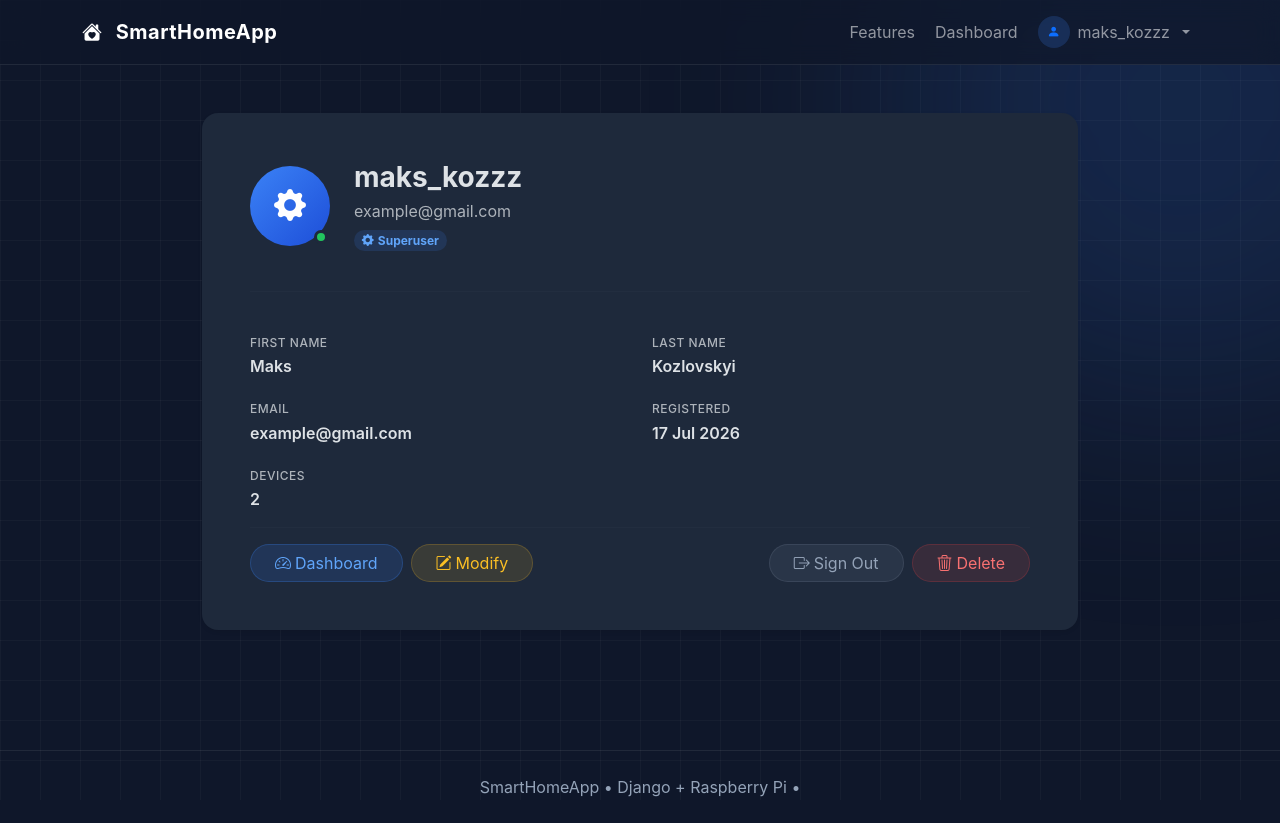
After one commit to Maks0m0s/SmartHomeApp, a Django app: page /profile/ in a window 1280 px wide. The commit adds this page. Run offline with Django 5.2, Linux system fonts and the light colour scheme; a user stored in the database is signed in; data comes from the database, SQL or seed files in the repository; both versions use the stored data as it was after the commit.

Commit message:
Profile Management Added

```diff
--- a/main/api/dashboard_views.py
+++ b/main/api/dashboard_views.py
@@ -108,6 +108,7 @@ class UserDetailView(viewsets.ViewSet):
         display_name = user_obj.get_full_name() or user_obj.username
         ctx["panel_title"] = '<i class="bi bi-person me-2"></i>' + display_name
         ctx["panel_subtitle"] = "Devices owned by " + display_name
+        ctx["panel_is_user_profile"] = True
         return Response(ctx)
 
 
--- /dev/null
+++ b/main/api/profile_views.py
@@ -0,0 +1,35 @@
+from rest_framework import viewsets, permissions
+from rest_framework.response import Response
+from rest_framework.renderers import TemplateHTMLRenderer
+from rest_framework.decorators import action
+from main.permissions import IsAuthenticatedOrRedirect
+from django.contrib.auth.models import User
+from django.shortcuts import get_object_or_404
+
+class ProfileView(viewsets.ViewSet):
+    renderer_classes = [TemplateHTMLRenderer]
+    permission_classes = [IsAuthenticatedOrRedirect]
+
+    def get_permissions(self):
+        if self.action == 'user_profile':
+            return [permissions.AllowAny()]
+        return [IsAuthenticatedOrRedirect()]
+
+    def list(self, request):
+        u = request.user
+        ctx = {
+            "profile_user": u,
+            "device_count": u.devices.count(),
+            "is_own_profile": True,
+        }
+        return Response(ctx, template_name='main/profile.html')
+
+    @action(detail=True, methods=['get'], url_path='user_profile')
+    def user_profile(self, request, username=None):
+        u = get_object_or_404(User, username=username)
+        ctx = {
+            "profile_user": u,
+            "device_count": u.devices.count(),
+            "is_own_profile": request.user.is_authenticated and request.user.id == u.id,
+        }
+        return Response(ctx, template_name='main/user_profile.html')
--- /dev/null
+++ b/main/permissions.py
@@ -0,0 +1,10 @@
+from rest_framework.permissions import BasePermission
+
+class IsAuthenticatedOrRedirect(BasePermission):
+    def has_permission(self, request, view):
+        if request.user and request.user.is_authenticated:
+            return True
+
+        # mark request so middleware can catch it
+        request._redirect_to_login = True
+        return False
--- a/main/templates/main/base.html
+++ b/main/templates/main/base.html
@@ -137,6 +137,11 @@
                     </a>
                     <ul class="dropdown-menu dropdown-menu-end dropdown-menu-dark glass border-0 mt-2 p-2">
                         <li>
+                            <a href="{% url 'profile' %}" class="dropdown-item rounded-2 py-2">
+                                <i class="bi bi-person-fill me-2"></i>Profile
+                            </a>
+                        </li>
+                        <li>
                             <a href="{% url 'logout' %}" class="dropdown-item rounded-2 py-2">
                                 <i class="bi bi-box-arrow-right me-2"></i>Sign Out
                             </a>
--- /dev/null
+++ b/main/templates/main/profile.html
@@ -0,0 +1,109 @@
+{% extends "main/base.html" %}
+
+{% block title %}My Profile{% endblock %}
+
+{% block content %}
+<div class="container py-5" style="max-width:900px;">
+
+    <!-- PROFILE CARD -->
+    <div class="card shadow-sm border-0 rounded-4 p-4 p-md-5 mb-4" style="background:var(--card);">
+
+        <div class="d-flex align-items-center gap-4 mb-4">
+            <!-- Avatar -->
+            <div class="d-flex align-items-center justify-content-center flex-shrink-0 position-relative"
+                 style="width:80px;height:80px;border-radius:50%;background:linear-gradient(135deg,#3b82f6,#1d4ed8);">
+                {% if profile_user.is_superuser %}
+                    <i class="bi bi-gear-fill text-white" style="font-size:2rem;"></i>
+                {% elif profile_user.is_staff %}
+                    <i class="bi bi-person-fill text-white" style="font-size:2rem;"></i>
+                {% else %}
+                    <i class="bi bi-question-circle text-white" style="font-size:2rem;"></i>
+                {% endif %}
+                <span class="position-absolute rounded-circle"
+                      style="width:14px;height:14px;background:#22c55e;border:3px solid var(--card);bottom:2px;right:2px;"></span>
+            </div>
+
+            <div class="min-w-0">
+                <h3 class="fw-bold mb-1 text-truncate">{{ profile_user.username }}</h3>
+                <p class="text-body-secondary mb-1">{{ profile_user.email|default:"No email set" }}</p>
+                <!-- Status badge -->
+                {% if profile_user.is_superuser %}
+                    <span class="badge rounded-pill" style="background:rgba(59,130,246,.15);color:#60a5fa;">
+                        <i class="bi bi-gear-fill me-1"></i>Superuser
+                    </span>
+                {% elif profile_user.is_staff %}
+                    <span class="badge rounded-pill" style="background:rgba(59,130,246,.15);color:#60a5fa;">
+                        <i class="bi bi-person-fill me-1"></i>Authorized user
+                    </span>
+                {% else %}
+                    <span class="badge rounded-pill" style="background:rgba(239,68,68,.12);color:#f87171;">
+                        <i class="bi bi-question-circle me-1"></i>Not-authorized user
+                    </span>
+                {% endif %}
+            </div>
+        </div>
+
+        <hr style="border-color:rgba(255,255,255,.08);">
+
+        <!-- Info grid -->
+        <div class="row g-4 mt-1">
+            <div class="col-sm-6">
+                <h6 class="text-body-secondary mb-1" style="font-size:.75rem;text-transform:uppercase;letter-spacing:.5px;">First Name</h6>
+                <p class="fw-semibold mb-0">{{ profile_user.first_name|default:"—" }}</p>
+            </div>
+            <div class="col-sm-6">
+                <h6 class="text-body-secondary mb-1" style="font-size:.75rem;text-transform:uppercase;letter-spacing:.5px;">Last Name</h6>
+                <p class="fw-semibold mb-0">{{ profile_user.last_name|default:"—" }}</p>
+            </div>
+            <div class="col-sm-6">
+                <h6 class="text-body-secondary mb-1" style="font-size:.75rem;text-transform:uppercase;letter-spacing:.5px;">Email</h6>
+                <p class="fw-semibold mb-0">{{ profile_user.email|default:"—" }}</p>
+            </div>
+            <div class="col-sm-6">
+                <h6 class="text-body-secondary mb-1" style="font-size:.75rem;text-transform:uppercase;letter-spacing:.5px;">Registered</h6>
+                <p class="fw-semibold mb-0">{{ profile_user.date_joined|date:"d M Y" }}</p>
+            </div>
+            <div class="col-sm-6">
+                <h6 class="text-body-secondary mb-1" style="font-size:.75rem;text-transform:uppercase;letter-spacing:.5px;">Devices</h6>
+                <p class="fw-semibold mb-0">{{ device_count }}</p>
+            </div>
+        </div>
+
+        <!-- Actions -->
+        <hr style="border-color:rgba(255,255,255,.08);">
+
+        <div class="d-flex flex-wrap justify-content-between gap-3">
+            <div class="d-flex gap-2">
+                <a href="{% url 'user-detail' profile_user.id %}"
+                   class="btn rounded-pill px-4"
+                   style="background:rgba(59,130,246,.15);color:#60a5fa;border:1px solid rgba(59,130,246,.25);">
+                    <i class="bi bi-speedometer2 me-1"></i>Dashboard
+                </a>
+                <a href="{% url 'update-account' %}"
+                   class="btn rounded-pill px-4"
+                   style="background:rgba(251,191,36,.12);color:#fbbf24;border:1px solid rgba(251,191,36,.2);">
+                    <i class="bi bi-pencil-square me-1"></i>Modify
+                </a>
+            </div>
+
+            <div class="d-flex gap-2">
+                <a href="{% url 'logout' %}"
+                   class="btn rounded-pill px-4"
+                   style="background:rgba(148,163,184,.1);color:var(--muted);border:1px solid rgba(148,163,184,.15);">
+                    <i class="bi bi-box-arrow-right me-1"></i>Sign Out
+                </a>
+                <form method="post" action="{% url 'delete' %}" class="d-inline"
+                      onsubmit="return confirm('Delete your account? This cannot be undone.');">
+                    {% csrf_token %}
+                    <button type="submit"
+                            class="btn rounded-pill px-4"
+                            style="background:rgba(239,68,68,.12);color:#f87171;border:1px solid rgba(239,68,68,.2);">
+                        <i class="bi bi-trash3 me-1"></i>Delete
+                    </button>
+                </form>
+            </div>
+        </div>
+    </div>
+
+</div>
+{% endblock %}
--- a/main/urls.py
+++ b/main/urls.py
@@ -12,6 +12,7 @@ from main.api.dashboard_views import (
     StateDetailView,
 )
 from main.api.auth_views import AuthViewSet
+from main.api.profile_views import ProfileView
 
 router = DefaultRouter()
 
@@ -22,6 +23,7 @@ urlpatterns = [
     path('register/', AuthViewSet.as_view({'get': 'register', 'post': 'register'}), name='register'),
     path('logout/', AuthViewSet.as_view({'get': 'logout'}), name='logout'),
     path('delete/', AuthViewSet.as_view({'post': 'delete'}), name='delete'),
+    path('update/', AuthViewSet.as_view({'get': 'update', 'post': 'update'}), name='update-account'),
 
     path('dashboard/', DashboardView.as_view({'get': 'list'}), name='dashboard'),
 
@@ -35,6 +37,8 @@ urlpatterns = [
     path('dashboard/states/', StateDetailView.as_view({'get': 'list'}), name='states-list'),
     path('dashboard/state/<str:state>/', StateDetailView.as_view({'get': 'retrieve'}), name='state-detail'),
 
+    path('profile/', ProfileView.as_view({'get':'list'}), name='profile'),
+    path('<str:username>/', ProfileView.as_view({'get':'user_profile'}), name='user-profile'),
     path('api/', include(router.urls)),
 ]
 
```
Also changed, not shown: main/api/auth_views.py (+17 -0 lines), main/services/dashboard_service.py (deleted, +0 -44 lines), main/templates/main/dashboard.html (+11 -4 lines), main/templates/main/update_account.html (added, +118 -0 lines), main/templates/main/user_profile.html (added, +98 -0 lines), db.sqlite3.
